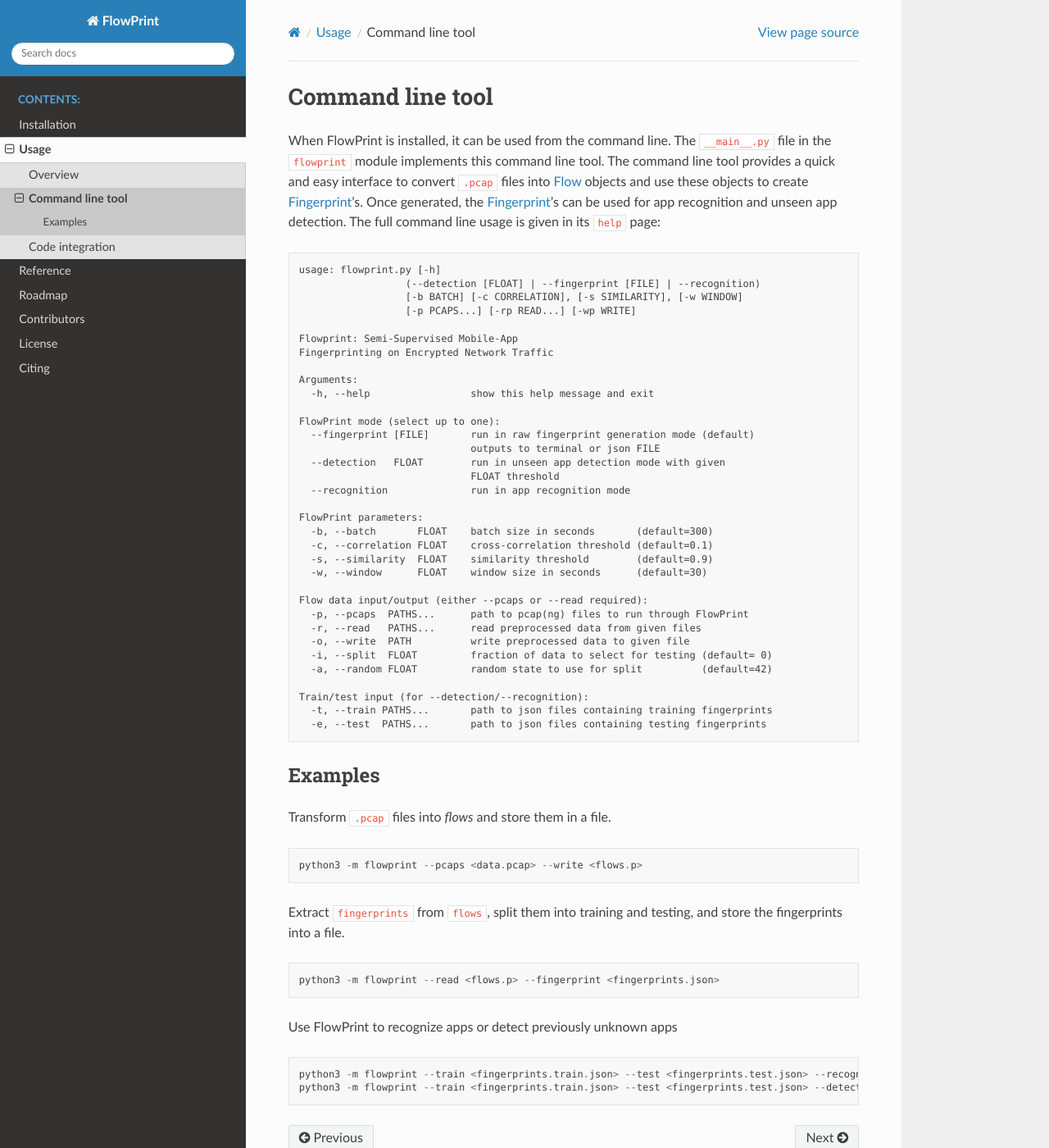
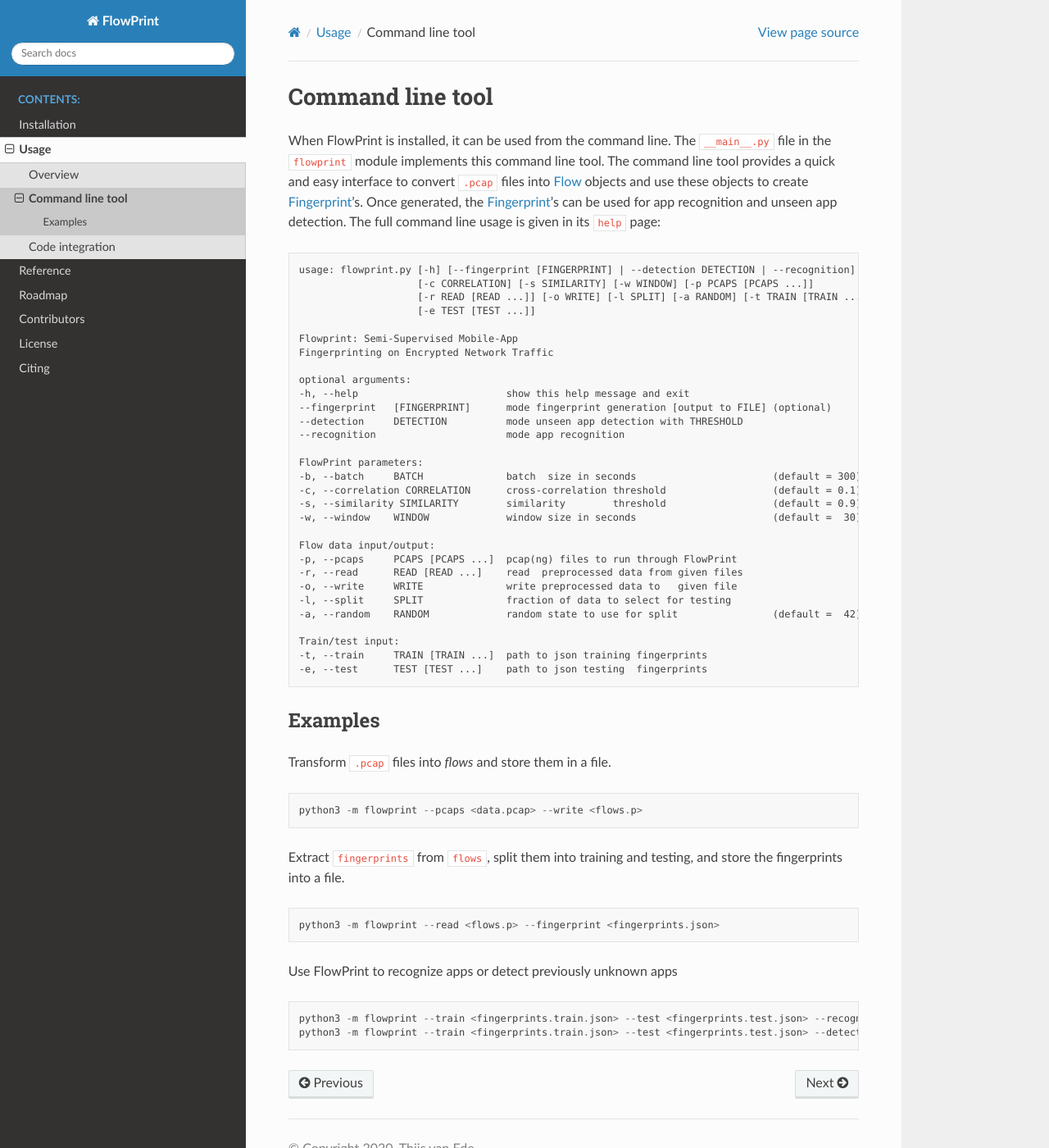
Before and after one commit to Thijsvanede/FlowPrint, a Sphinx documentation site: the page built from docs/source/usage/command_line.rst, in a window 1280 px wide and 1400 px high. Shown: the whole window at 82% size. Built offline with Sphinx 7.4.7 and the Read the Docs theme 2.0.0, drawn with Linux system fonts in a browser that asks for light colours.

```diff
--- a/docs/source/usage/command_line.rst
+++ b/docs/source/usage/command_line.rst
@@ -8,40 +8,36 @@ The full command line usage is given in its :code:`help` page:
 
 .. code:: text
 
-  usage: flowprint.py [-h]
-                    (--detection [FLOAT] | --fingerprint [FILE] | --recognition)
-                    [-b BATCH] [-c CORRELATION], [-s SIMILARITY], [-w WINDOW]
-                    [-p PCAPS...] [-rp READ...] [-wp WRITE]
+  usage: flowprint.py [-h] [--fingerprint [FINGERPRINT] | --detection DETECTION | --recognition] [-b BATCH]
+                      [-c CORRELATION] [-s SIMILARITY] [-w WINDOW] [-p PCAPS [PCAPS ...]]
+                      [-r READ [READ ...]] [-o WRITE] [-l SPLIT] [-a RANDOM] [-t TRAIN [TRAIN ...]]
+                      [-e TEST [TEST ...]]
 
   Flowprint: Semi-Supervised Mobile-App
   Fingerprinting on Encrypted Network Traffic
 
-  Arguments:
-    -h, --help                 show this help message and exit
-
-  FlowPrint mode (select up to one):
-    --fingerprint [FILE]       run in raw fingerprint generation mode (default)
-                               outputs to terminal or json FILE
-    --detection   FLOAT        run in unseen app detection mode with given
-                               FLOAT threshold
-    --recognition              run in app recognition mode
+  optional arguments:
+  -h, --help                         show this help message and exit
+  --fingerprint   [FINGERPRINT]      mode fingerprint generation [output to FILE] (optional)
+  --detection     DETECTION          mode unseen app detection with THRESHOLD
+  --recognition                      mode app recognition
 
   FlowPrint parameters:
-    -b, --batch       FLOAT    batch size in seconds       (default=300)
-    -c, --correlation FLOAT    cross-correlation threshold (default=0.1)
-    -s, --similarity  FLOAT    similarity threshold        (default=0.9)
-    -w, --window      FLOAT    window size in seconds      (default=30)
+  -b, --batch     BATCH              batch  size in seconds                       (default = 300)
+  -c, --correlation CORRELATION      cross-correlation threshold                  (default = 0.1)
+  -s, --similarity SIMILARITY        similarity        threshold                  (default = 0.9)
+  -w, --window    WINDOW             window size in seconds                       (default =  30)
 
-  Flow data input/output (either --pcaps or --read required):
-    -p, --pcaps  PATHS...      path to pcap(ng) files to run through FlowPrint
-    -r, --read   PATHS...      read preprocessed data from given files
-    -o, --write  PATH          write preprocessed data to given file
-    -i, --split  FLOAT         fraction of data to select for testing (default= 0)
-    -a, --random FLOAT         random state to use for split          (default=42)
+  Flow data input/output:
+  -p, --pcaps     PCAPS [PCAPS ...]  pcap(ng) files to run through FlowPrint
+  -r, --read      READ [READ ...]    read  preprocessed data from given files
+  -o, --write     WRITE              write preprocessed data to   given file
+  -l, --split     SPLIT              fraction of data to select for testing
+  -a, --random    RANDOM             random state to use for split                (default =  42)
 
-  Train/test input (for --detection/--recognition):
-    -t, --train PATHS...       path to json files containing training fingerprints
-    -e, --test  PATHS...       path to json files containing testing fingerprints
+  Train/test input:
+  -t, --train     TRAIN [TRAIN ...]  path to json training fingerprints
+  -e, --test      TEST [TEST ...]    path to json testing  fingerprints
 
 Examples
 ^^^^^^^^
```
Also changed, not shown: docs/source/reference/flowprint.rst (+9 -2 lines), docs/source/usage/code.rst (+32 -4 lines).
